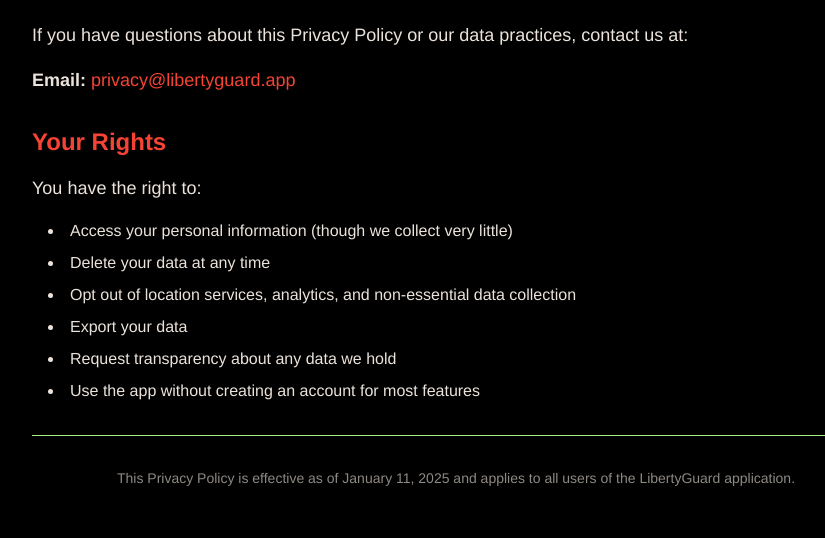
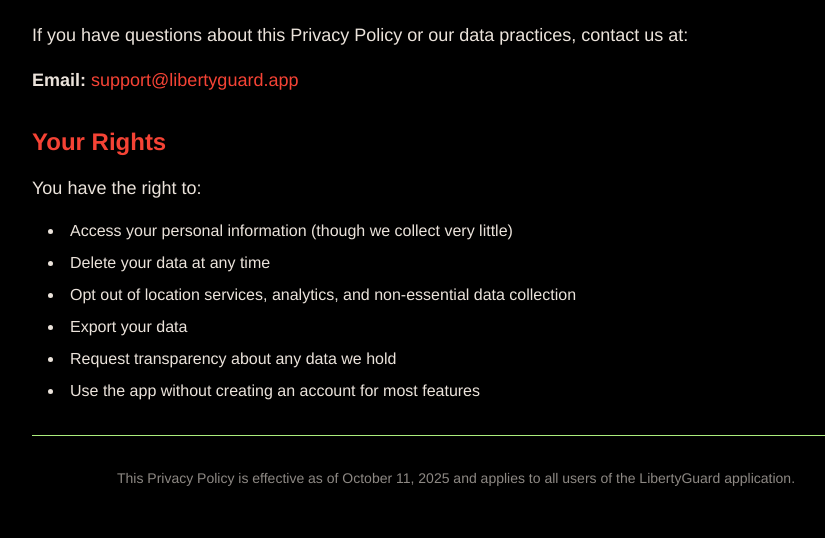
Before and after one commit to thedanperry/LibertyGuard-Website, a Next.js app: page /privacy in a window 1280 px wide. Shown: the part 2845-3383 px from the top of the page, without its empty margins (184-1009 px from the left). Built offline with nearby package versions, Linux system fonts and the light colour scheme.

Commit message:
Fix privacy policy email address and date
- Changed privacy@libertyguard.app to support@libertyguard.app
- Updated footer date from January 11, 2025 to October 11, 2025
- All contact emails now consistently use support@libertyguard.app

```diff
--- a/src/app/privacy/page.tsx
+++ b/src/app/privacy/page.tsx
@@ -140,7 +140,7 @@
               If you have questions about this Privacy Policy or our data practices, contact us at:
             </p>
             <p className="text-lg mt-4">
-              <strong>Email:</strong> <a href="mailto:privacy@libertyguard.app" className="text-climate-red hover:underline">privacy@libertyguard.app</a>
+              <strong>Email:</strong> <a href="mailto:support@libertyguard.app" className="text-climate-red hover:underline">support@libertyguard.app</a>
             </p>
           </section>
 
@@ -161,7 +161,7 @@
 
           <div className="mt-16 pt-8 border-t border-climate-red text-center">
             <p className="text-sm opacity-60">
-              This Privacy Policy is effective as of January 11, 2025 and applies to all users of the LibertyGuard application.
+              This Privacy Policy is effective as of October 11, 2025 and applies to all users of the LibertyGuard application.
             </p>
           </div>
         </div>
```
